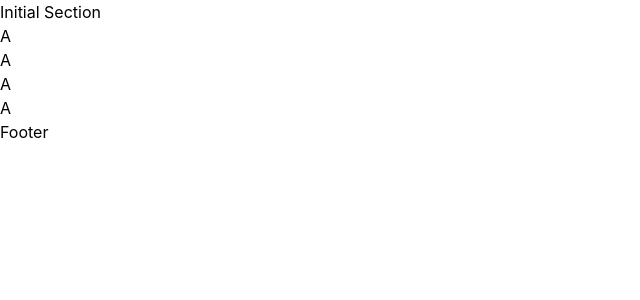
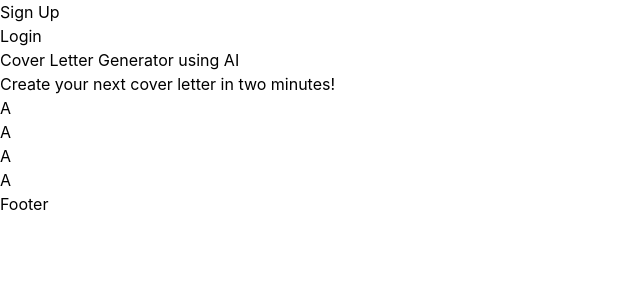
Before and after one commit to Bh00fie/coverLetterGenerator, a React (Create React App) app: page / in a window 1280 px wide. Shown: the top 300 px of the page, without its empty margins (0-640 px from the left). Built offline with nearby package versions, Linux system fonts and the light colour scheme.

Commit message:
create skeletron without styling for the initial section

```diff
--- a/src/components/initialSection.js
+++ b/src/components/initialSection.js
@@ -3,10 +3,15 @@ import "./initialSection.css"
 
 function InitialSection() {
     return (
-        <div>
-            <h1>
-                Initial Section
-            </h1>
+        <div id="initialSection">
+            <div id="userAccount">
+                <h3> Sign Up </h3>
+                <h3> Login </h3>
+            </div>
+            <div id="webpageTitleSection">
+                <h2 id="webpageTitle"> Cover Letter Generator using AI </h2>
+                <h3 id="webpageDescription"> Create your next cover letter in two minutes!</h3>
+            </div>
         </div>
     );
 }
```
